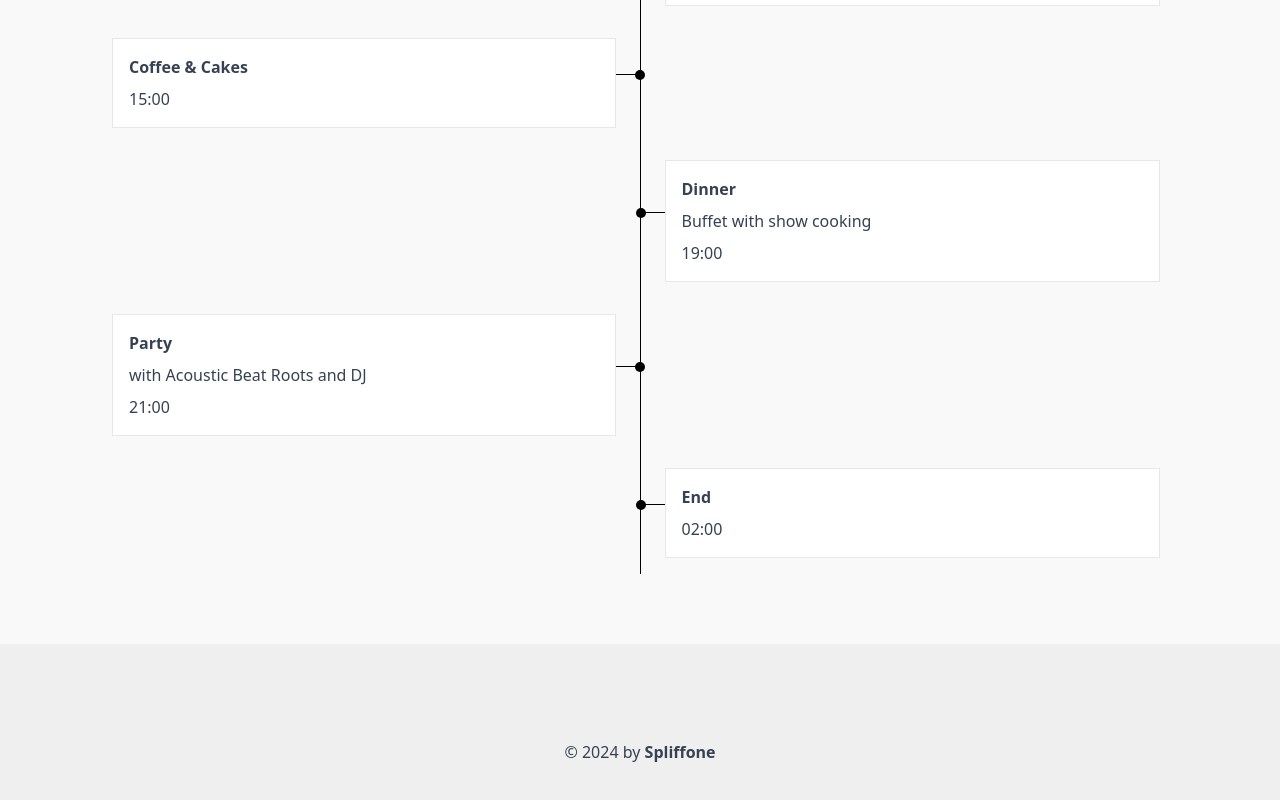
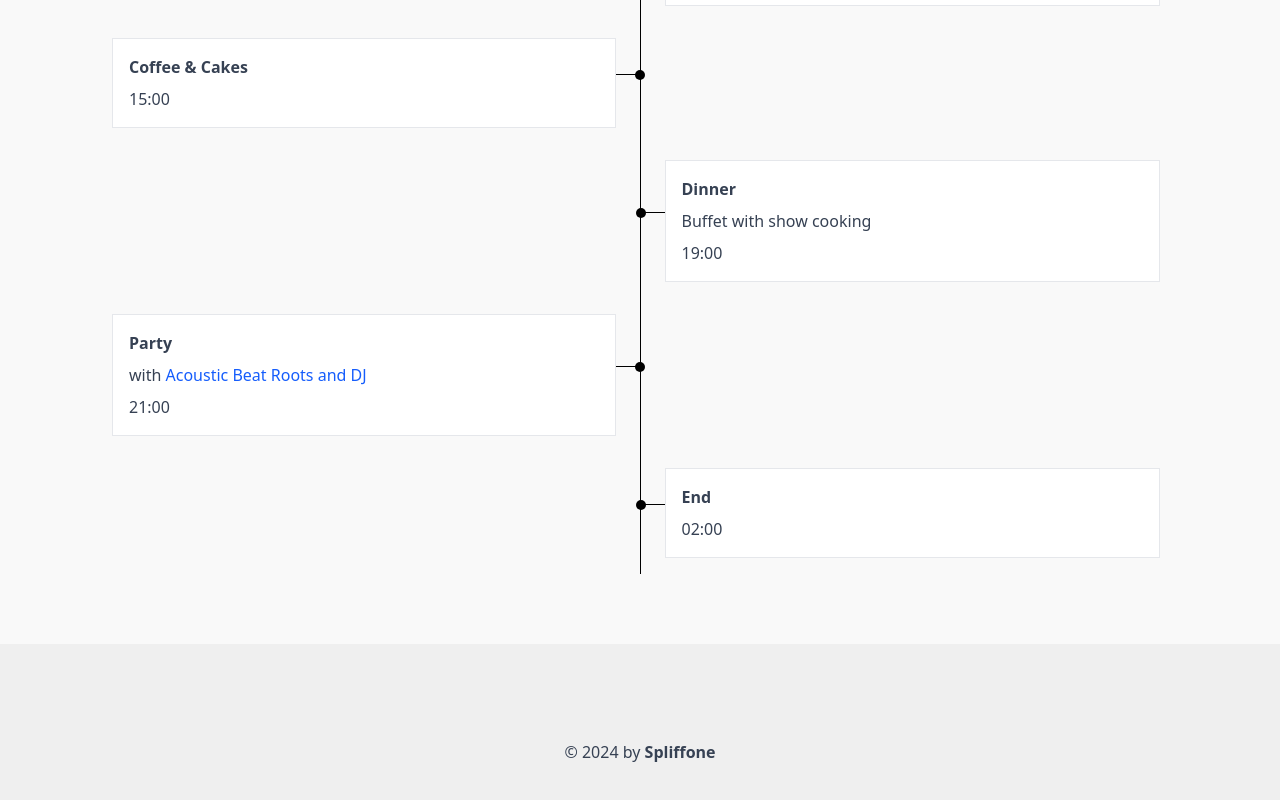
Before and after one commit to spliffone/conni-and-rayk, a Next.js app: page /en in a window 1280 px wide. Shown: the part 2689-3489 px from the top of the page. Built offline with nearby package versions, Linux system fonts and the light colour scheme; no server answers.

Commit message:
docs: add Acoustic Beat Roots link to timeline

```diff
--- a/messages/de.json
+++ b/messages/de.json
@@ -41,7 +41,8 @@
     "dinner": "Abendessen",
     "dinnerSubtitle": "Buffet mit Show Cooking",
     "party": "Party",
-    "partySubtitle": "mit Acoustic Beat Roots und DJ",
+    "partySubtitle": "mit <link>Acoustic Beat Roots und DJ</link>",
+
     "end": "Ende"
   }
 }
--- a/messages/en.json
+++ b/messages/en.json
@@ -41,7 +41,7 @@
     "dinner": "Dinner",
     "dinnerSubtitle": "Buffet with show cooking",
     "party": "Party",
-    "partySubtitle": "with Acoustic Beat Roots and DJ",
+    "partySubtitle": "with <link>Acoustic Beat Roots and DJ</link>",
     "end": "End"
   }
 }
--- a/src/app/[locale]/page.tsx
+++ b/src/app/[locale]/page.tsx
@@ -68,7 +68,9 @@ export default function Page({
     },
     {
       title: t("program.party"),
-      subtitle: t("program.partySubtitle"),
+      subtitle: t.rich("program.partySubtitle", {
+        link: (chunks) => <a href="https://www.acousticbeatroots.de/" className="text-blue-600 dark:text-blue-500 hover:underline">{chunks}</a>
+      }),
       time: "21:00",
     },
     { title: t("program.end"), subtitle: "", time: "02:00" },
--- a/src/app/components/Timeline.tsx
+++ b/src/app/components/Timeline.tsx
@@ -1,11 +1,11 @@
 import styles from "./Timeline.module.scss";
-import React from "react";
+import React, { ReactNode } from "react";
 
 interface TimelineEntryProps {
   // The text to display
   title: string;
   // Additional description
-  subtitle?: string;
+  subtitle?:  | ReactNode;
   // Starttime
   time: string;
 }
```
